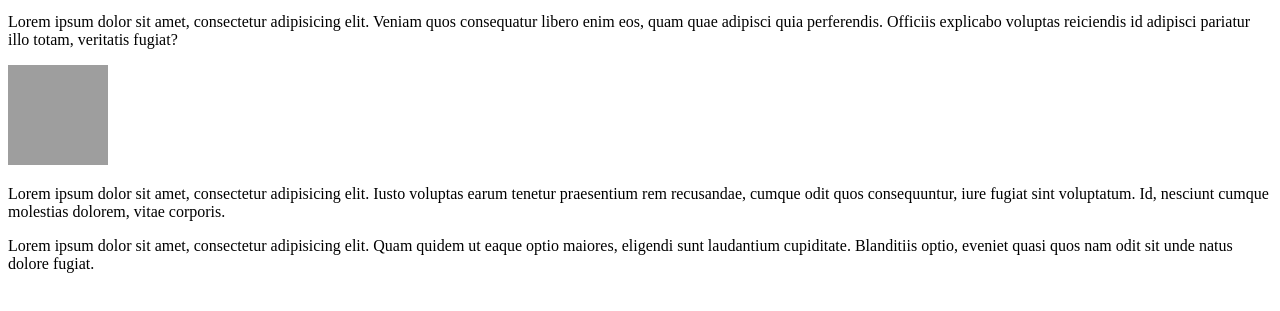
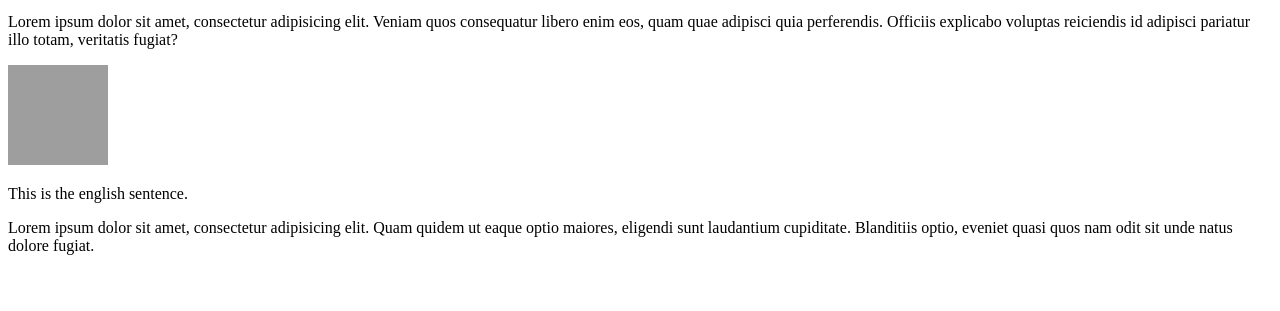
Before and after one commit to SoupBowlWeb/mywebsite, a plain HTML site: page index.html in a window 1280 px wide. Shown: the part 63-374 px from the top of the page. Drawn offline with Linux system fonts and the light colour scheme; grey boxes are pictures that could not be loaded.

Commit message:
Added the english sentence

```diff
--- a/index.html
+++ b/index.html
@@ -14,7 +14,7 @@
 
 	<img src="http://lorempixel.com/100/100/animals" alt="" />
 
-	<p>Lorem ipsum dolor sit amet, consectetur adipisicing elit. Iusto voluptas earum tenetur praesentium rem recusandae, cumque odit quos consequuntur, iure fugiat sint voluptatum. Id, nesciunt cumque molestias dolorem, vitae corporis.</p>
+	<p>This is the english sentence.</p>
 
 	<p>Lorem ipsum dolor sit amet, consectetur adipisicing elit. Quam quidem ut eaque optio maiores, eligendi sunt laudantium cupiditate. Blanditiis optio, eveniet quasi quos nam odit sit unde natus dolore fugiat.</p>
 
```
